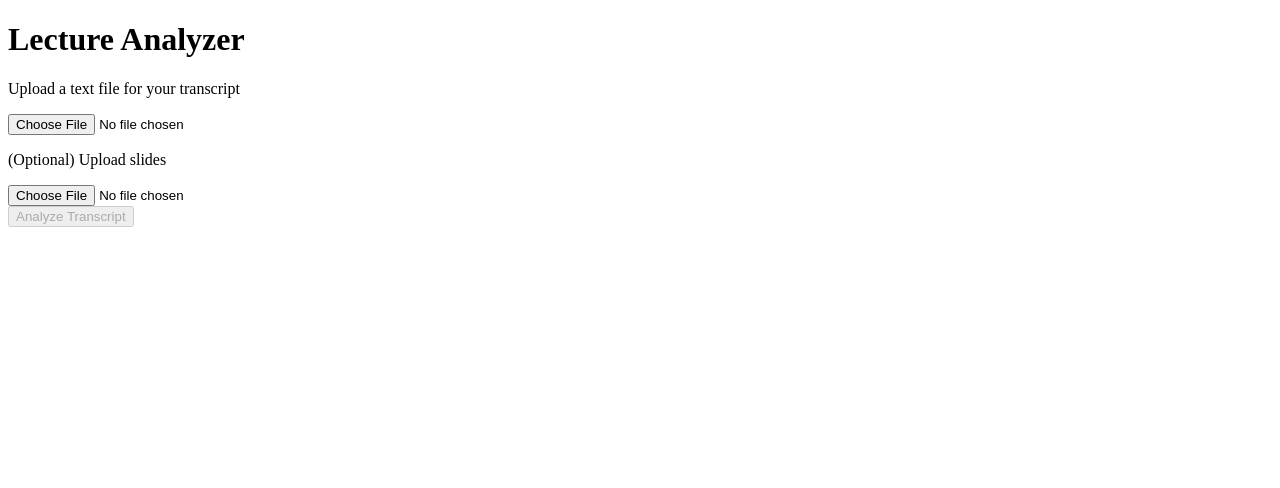
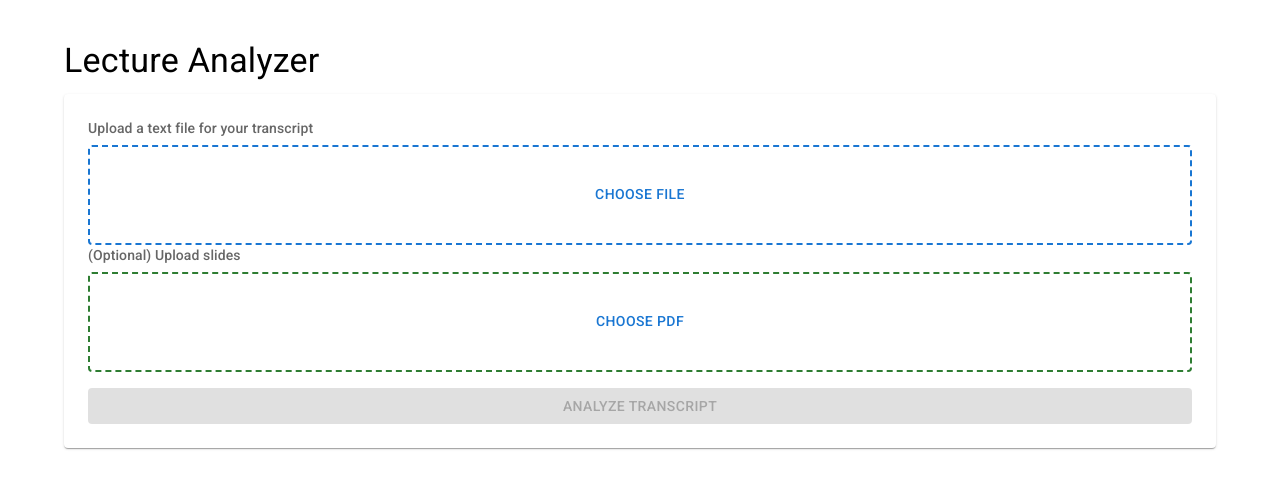
Before and after one commit to bluebear98/virtual-ta, a Next.js app: page / in a window 1280 px wide. Shown: the top 488 px of the page. Built offline with nearby package versions, Linux system fonts and the light colour scheme.

Commit message:
Update UI

```diff
--- a/package.json
+++ b/package.json
@@ -13,7 +13,11 @@
     "react": "18.2.0",
     "react-dom": "18.2.0",
     "openai": "^4.0.0",
-    "pdfjs-dist": "^3.11.174"
+    "pdfjs-dist": "^3.11.174",
+    "@mui/material": "^5.14.15",
+    "@emotion/react": "^11.11.1",
+    "@emotion/styled": "^11.11.0",
+    "@mui/icons-material": "^5.14.15"
   },
   "devDependencies": {
     "@types/node": "20.5.9",
--- a/src/components/FileUpload.tsx
+++ b/src/components/FileUpload.tsx
@@ -1,4 +1,5 @@
-import { ChangeEvent } from 'react';
+import { ChangeEvent, useState } from 'react';
+import { Typography, Button } from '@mui/material';
 
 interface FileUploadProps {
   onFileContent: (content: string) => void;
@@ -6,9 +7,12 @@ interface FileUploadProps {
 }
 
 export default function FileUpload({ onFileContent, disabled }: FileUploadProps) {
+  const [selectedFile, setSelectedFile] = useState<string>('');
+
   const handleFileChange = (e: ChangeEvent<HTMLInputElement>) => {
     const file = e.target.files?.[0];
     if (file) {
+      setSelectedFile(file.name);
       const reader = new FileReader();
       reader.onload = (e) => {
         const content = e.target?.result as string;
@@ -19,22 +23,48 @@ export default function FileUpload({ onFileContent, disabled }: FileUploadProps)
   };
 
   return (
-    <div className="flex items-center gap-4">
-      <div className="flex-grow">
-        <p className="text-sm text-gray-600 mb-2">Upload a text file for your transcript</p>
+    <div>
+      <Typography variant="subtitle2" color="text.secondary" gutterBottom>
+        Upload a text file for your transcript
+      </Typography>
+      <Button
+        variant="outlined"
+        component="label"
+        disabled={disabled}
+        fullWidth
+        sx={{
+          height: '100px',
+          border: '2px dashed',
+          borderColor: disabled ? 'grey.300' : 'primary.main',
+          '&:hover': {
+            border: '2px dashed',
+            borderColor: 'primary.dark',
+            bgcolor: 'primary.50'
+          },
+          display: 'flex',
+          flexDirection: 'column',
+          gap: 1
+        }}
+      >
+        {selectedFile ? (
+          <>
+            <Typography variant="body2" color="primary">
+              {selectedFile}
+            </Typography>
+            <Typography variant="caption" color="text.secondary">
+              Click to change file
+            </Typography>
+          </>
+        ) : (
+          'Choose File'
+        )}
         <input
           type="file"
           onChange={handleFileChange}
           accept=".txt"
-          disabled={disabled}
-          className="block w-full text-sm text-gray-500
-            file:mr-4 file:py-2 file:px-4
-            file:rounded-md file:border-0
-            file:text-sm file:font-semibold
-            file:bg-blue-50 file:text-blue-700
-            hover:file:bg-blue-100"
+          hidden
         />
-      </div>
+      </Button>
     </div>
   );
 }
--- a/src/components/PDFUpload.tsx
+++ b/src/components/PDFUpload.tsx
@@ -1,6 +1,7 @@
-import { ChangeEvent } from 'react';
+import { ChangeEvent, useState } from 'react';
 import * as pdfjs from 'pdfjs-dist';
 import { PDFDocumentProxy } from 'pdfjs-dist';
+import { Typography, Button } from '@mui/material';
 
 // Initialize PDF.js worker
 const pdfjsWorker = await import('pdfjs-dist/build/pdf.worker.entry');
@@ -12,9 +13,12 @@ interface PDFUploadProps {
 }
 
 export default function PDFUpload({ onPDFContent, disabled }: PDFUploadProps) {
+  const [selectedFile, setSelectedFile] = useState<string>('');
+
   const handleFileChange = async (e: ChangeEvent<HTMLInputElement>) => {
     const file = e.target.files?.[0];
     if (file) {
+      setSelectedFile(file.name);
       const reader = new FileReader();
       reader.onload = async (event) => {
         const arrayBuffer = event.target?.result as ArrayBuffer;
@@ -41,22 +45,48 @@ export default function PDFUpload({ onPDFContent, disabled }: PDFUploadProps) {
   };
 
   return (
-    <div className="flex items-center gap-4">
-      <div className="flex-grow">
-        <p className="text-sm text-gray-600 mb-2">(Optional) Upload slides</p>
+    <div>
+      <Typography variant="subtitle2" color="text.secondary" gutterBottom>
+        (Optional) Upload slides
+      </Typography>
+      <Button
+        variant="outlined"
+        component="label"
+        disabled={disabled}
+        fullWidth
+        sx={{
+          height: '100px',
+          border: '2px dashed',
+          borderColor: disabled ? 'grey.300' : 'success.main',
+          '&:hover': {
+            border: '2px dashed',
+            borderColor: 'success.dark',
+            bgcolor: 'success.50'
+          },
+          display: 'flex',
+          flexDirection: 'column',
+          gap: 1
+        }}
+      >
+        {selectedFile ? (
+          <>
+            <Typography variant="body2" color="success.main">
+              {selectedFile}
+            </Typography>
+            <Typography variant="caption" color="text.secondary">
+              Click to change file
+            </Typography>
+          </>
+        ) : (
+          'Choose PDF'
+        )}
         <input
           type="file"
           onChange={handleFileChange}
           accept=".pdf"
-          disabled={disabled}
-          className="block w-full text-sm text-gray-500
-            file:mr-4 file:py-2 file:px-4
-            file:rounded-md file:border-0
-            file:text-sm file:font-semibold
-            file:bg-green-50 file:text-green-700
-            hover:file:bg-green-100"
+          hidden
         />
-      </div>
+      </Button>
     </div>
   );
 }
--- a/src/pages/index.tsx
+++ b/src/pages/index.tsx
@@ -4,6 +4,21 @@ import { TopicChunk } from '../types'
 import type { FormEvent } from 'react';
 import FileUpload from '../components/FileUpload';
 import PDFUpload from '../components/PDFUpload';
+import {
+  Container,
+  Typography,
+  Paper,
+  Button,
+  Alert,
+  Accordion,
+  AccordionSummary,
+  AccordionDetails,
+  List,
+  ListItem,
+  ListItemText,
+  Chip
+} from '@mui/material';
+import ExpandMoreIcon from '@mui/icons-material/ExpandMore';
 
 export default function Home() {
   const [transcript, setTranscript] = useState('')
@@ -74,11 +89,14 @@ export default function Home() {
         <title>Virtual TA - Lecture Analyzer</title>
         <meta name="description" content="Analyze lecture transcripts" />
         <meta name="viewport" content="width=device-width, initial-scale=1" />
+        <link rel="stylesheet" href="https://fonts.googleapis.com/css2?family=Roboto:wght@300;400;500;700&display=swap" />
       </Head>
-      <main className="container mx-auto p-4">
-        <h1 className="text-2xl font-bold mb-4">Lecture Analyzer</h1>
+      <Container maxWidth="lg" sx={{ py: 4 }}>
+        <Typography variant="h4" component="h1" gutterBottom>
+          Lecture Analyzer
+        </Typography>
 
-        <form onSubmit={handleSubmit} className="mb-6">
+        <Paper component="form" onSubmit={handleSubmit} sx={{ p: 3, mb: 4 }}>
           <div className="grid grid-cols-2 gap-8 mb-6">
             <FileUpload
               onFileContent={setTranscript}
@@ -89,52 +107,65 @@ export default function Home() {
               disabled={loading}
             />
           </div>
-          <button
+          <Button
             type="submit"
+            variant="contained"
             disabled={loading || !transcript}
-            className="w-full px-4 py-2 bg-blue-500 text-white rounded disabled:opacity-50"
+            fullWidth
+            sx={{ mt: 2 }}
           >
             {loading ? 'Analyzing...' : 'Analyze Transcript'}
-          </button>
-        </form>
+          </Button>
+        </Paper>
 
-        {error && <div className="text-red-500 mt-4">{error}</div>}
+        {error && <Alert severity="error" sx={{ mb: 4 }}>{error}</Alert>}
 
-        <div className="space-y-4">
+        <div>
           {topics.map((topic) => (
-            <div
+            <Accordion
               key={topic.id}
-              className="p-4 border rounded shadow"
+              expanded={expandedId === topic.id}
+              onChange={() => setExpandedId(expandedId === topic.id ? null : topic.id)}
+              sx={{ mb: 2 }}
             >
-              <div
-                className="cursor-pointer"
-                onClick={() => setExpandedId(expandedId === topic.id ? null : topic.id)}
-              >
-                <h3 className="text-lg font-semibold">{topic.title}</h3>
-                <p className="text-gray-600">{topic.summary}</p>
-              </div>
-
-              {expandedId === topic.id && (
-                <ul className="mt-4 ml-4 list-disc space-y-2">
+              <AccordionSummary expandIcon={<ExpandMoreIcon />}>
+                <div>
+                  <Typography variant="h6">{topic.title}</Typography>
+                  <Typography variant="body2" color="text.secondary">
+                    {topic.summary}
+                  </Typography>
+                </div>
+              </AccordionSummary>
+              <AccordionDetails>
+                <List>
                   {topic.bulletPoints.map((bulletPoint, index) => (
-                    <li key={index}>
-                      <div>{bulletPoint.point}</div>
-                      <div className="ml-4 mt-1 text-sm text-gray-600 bg-gray-50 p-2 rounded">
-                        {slides.length > 0 && bulletPoint.slideIndex !== undefined && (
-                          <div className="text-xs text-green-600 mb-1">
-                            Slide {bulletPoint.slideIndex + 1}
-                          </div>
-                        )}
-                        - {bulletPoint.transcript}
-                      </div>
-                    </li>
+                    <ListItem key={index} sx={{ flexDirection: 'column', alignItems: 'flex-start' }}>
+                      <ListItemText
+                        primary={bulletPoint.point}
+                        secondary={
+                          <Paper variant="outlined" sx={{ p: 2, mt: 1, bgcolor: 'grey.50' }}>
+                            {slides.length > 0 && bulletPoint.slideIndex !== undefined && (
+                              <Chip
+                                label={`Slide ${bulletPoint.slideIndex + 1}`}
+                                size="small"
+                                color="success"
+                                sx={{ mb: 1 }}
+                              />
+                            )}
+                            <Typography variant="body2" color="text.secondary">
+                              {bulletPoint.transcript}
+                            </Typography>
+                          </Paper>
+                        }
+                      />
+                    </ListItem>
                   ))}
-                </ul>
-              )}
-            </div>
+                </List>
+              </AccordionDetails>
+            </Accordion>
           ))}
         </div>
-      </main>
+      </Container>
     </>
   )
 }
```
Also changed, not shown: 1 other file (tests, documents, lock files or other folders).
